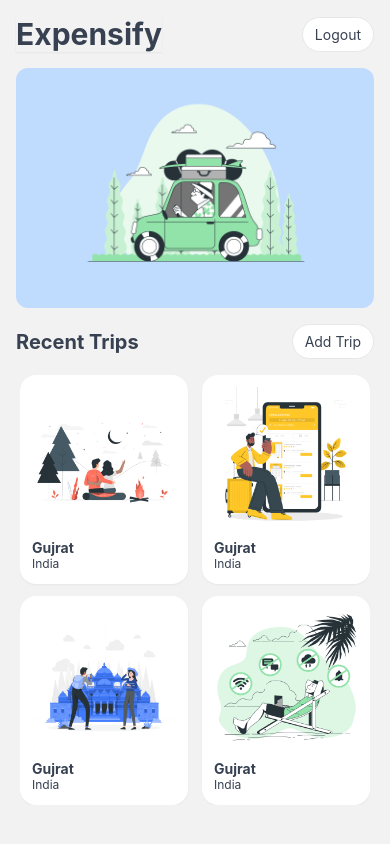
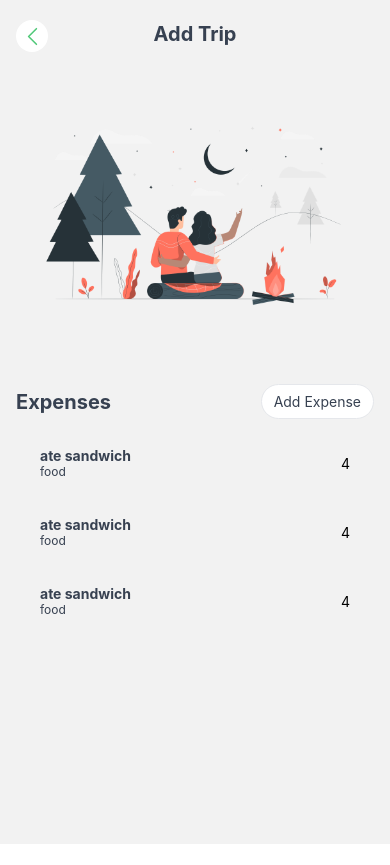
Before and after one commit to Omi1804/ExpensifyNative, a React Native app: screen /TripExpenses in a window 390 px wide. Before the commit the page ends 844 px from the top, so only its background shows below. Built offline with nearby package versions, Linux system fonts and the light colour scheme.

Commit message:
creating expenses screen

```diff
--- /dev/null
+++ b/src/Components/expenseCard.js
@@ -0,0 +1,19 @@
+import {View, Text} from 'react-native';
+import React from 'react';
+import {colors} from '../theme';
+
+const ExpenseCard = ({item}) => {
+  return (
+    <View className="flex-row justify-between items-center p-3 px-5 mb-3 rounded-2xl">
+      <View>
+        <Text className={`${colors.heading} font-bold `}>{item.title}</Text>
+        <Text className={`${colors.heading} text-xs `}>{item.category}</Text>
+      </View>
+      <View>
+        <Text>{item.amount}</Text>
+      </View>
+    </View>
+  );
+};
+
+export default ExpenseCard;
--- a/src/Navigation/appNavigation.js
+++ b/src/Navigation/appNavigation.js
@@ -4,6 +4,7 @@
 import Login from '../Screens/Login';
 import AddExpenseScreen from '../Screens/AddExpenseScreen';
 import AddTripScreen from '../Screens/AddTripScreen';
+import TripExpensesScreen from '../Screens/TripExpensesScreen';
 
 const Stack = createNativeStackNavigator();
 
@@ -31,6 +32,11 @@
           name="AddTrip"
           component={AddTripScreen}
         />
+        <Stack.Screen
+          options={{headerShown: false}}
+          name="TripExpenses"
+          component={TripExpensesScreen}
+        />
       </Stack.Navigator>
     </NavigationContainer>
   );
--- a/src/Screens/AddTripScreen.js
+++ b/src/Screens/AddTripScreen.js
@@ -23,7 +23,7 @@
       <View className="flex justify-between h-full mx-4">
         <View>
           <View className="relative mt-5">
-            <View className="absolute top-0 left-0">
+            <View className="absolute top-0 left-0 z-50">
               <BackButton />
             </View>
             <Text className={`${colors.heading} text-xl font-bold text-center`}>
--- a/src/Screens/Home.js
+++ b/src/Screens/Home.js
@@ -96,7 +96,9 @@
             className="mx-1 "
             renderItem={({item}) => {
               return (
-                <TouchableOpacity className="bg-white p-3 rounded-2xl mb-3 shadow-sm">
+                <TouchableOpacity
+                  onPress={() => navigation.navigate('TripExpenses')}
+                  className="bg-white p-3 rounded-2xl mb-3 shadow-sm">
                   <View>
                     <Image source={randomImage()} className="w-36 h-36 mb-2" />
                     <Text className={`${colors.heading} font-bold`}>
--- /dev/null
+++ b/src/Screens/TripExpensesScreen.js
@@ -0,0 +1,64 @@
+import {FlatList, Image, Text, TouchableOpacity, View} from 'react-native';
+import React from 'react';
+import ScreenWrapper from '../Components/ScreenWrapper';
+import {colors} from '../theme';
+import randomImage from '../../assets/randomImage';
+import EmptyList from '../Components/emptyList';
+import {useNavigation} from '@react-navigation/native';
+import BackButton from '../Components/backButton';
+import ExpenseCard from '../Components/expenseCard';
+
+let items = [
+  {id: 1, title: 'ate sandwich', amount: 4, category: 'food'},
+  {id: 2, title: 'ate sandwich', amount: 4, category: 'food'},
+  {id: 3, title: 'ate sandwich', amount: 4, category: 'food'},
+];
+
+const TripExpensesScreen = () => {
+  const navigation = useNavigation();
+  return (
+    <ScreenWrapper className="flex-1">
+      <View className="px-4">
+        <View className="relative mt-5">
+          <View className="absolute top-0 left-0 z-50">
+            <BackButton />
+          </View>
+          <Text className={`${colors.heading} text-xl font-bold text-center`}>
+            Add Trip
+          </Text>
+        </View>
+        <View className="flex-row justify-center items-center rounded-xl mb-4">
+          <Image source={require('../../assets/7.png')} className="w-80 h-80" />
+        </View>
+        <View className="space-y-4">
+          <View className="flex-row justify-between items-center">
+            <Text className={`${colors.heading} font-bold text-xl`}>
+              Expenses
+            </Text>
+            <TouchableOpacity
+              onPress={() => navigation.navigate('AddTrip')}
+              className="p-2 px-3 bg-white border border-gray-200 rounded-full">
+              <Text className={colors.heading}>Add Expense</Text>
+            </TouchableOpacity>
+          </View>
+          <View style={{height: 430}}>
+            <FlatList
+              data={items}
+              ListEmptyComponent={
+                <EmptyList message={"You haven't recorded any expenses yet"} />
+              }
+              keyExtractor={item => item.id}
+              showsVerticalScrollIndicator={false}
+              className="mx-1 "
+              renderItem={({item}) => {
+                return <ExpenseCard item={item} />;
+              }}
+            />
+          </View>
+        </View>
+      </View>
+    </ScreenWrapper>
+  );
+};
+
+export default TripExpensesScreen;
```
